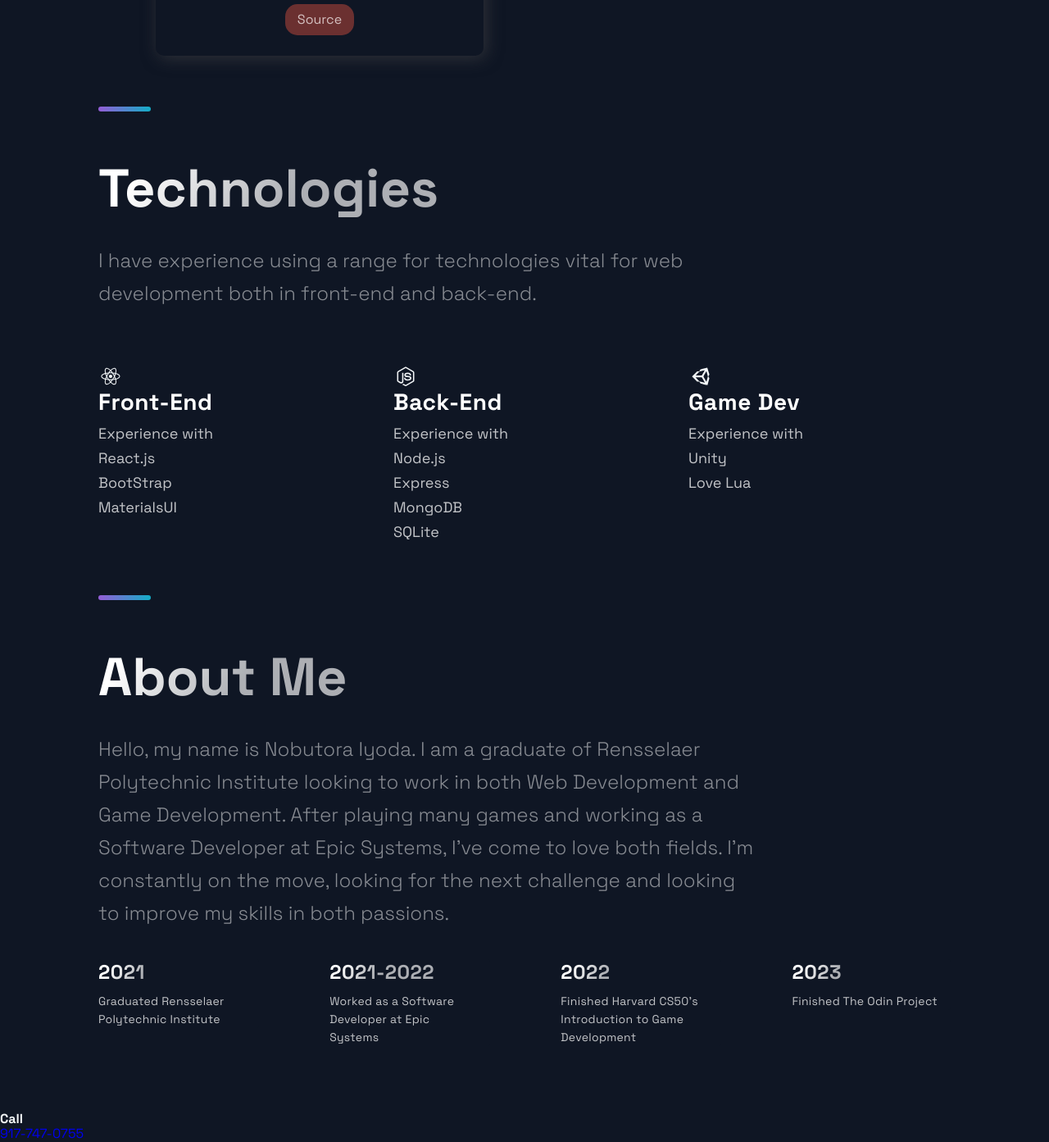
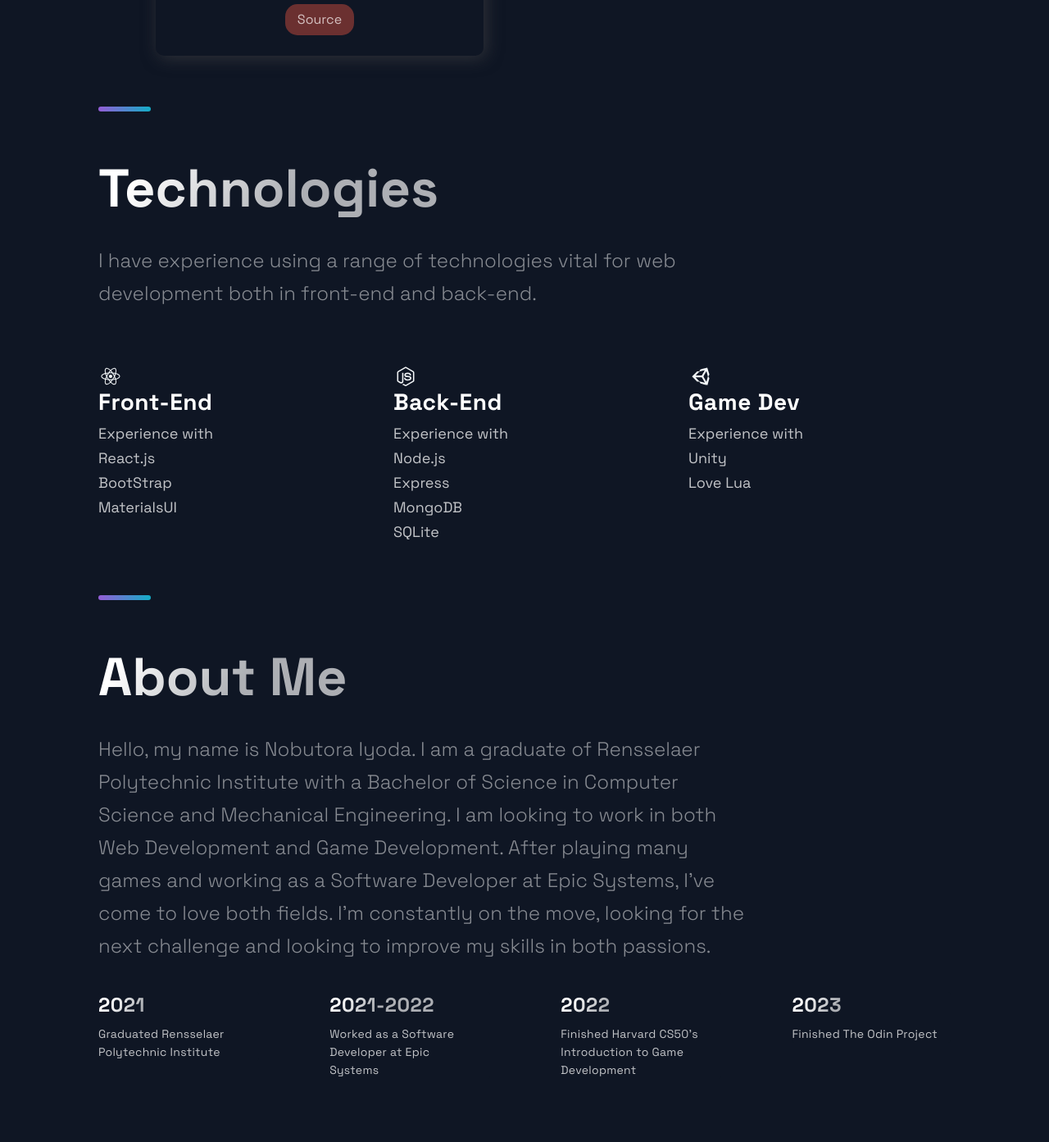
Before and after one commit to Noby1Kenobi/portfolio-website, a Next.js app: page / in a window 1280 px wide. Shown: the part 1971-3364 px from the top of the page at 82% size. Built offline with nearby package versions, Linux system fonts and the light colour scheme.

Commit message:
Fix typos and add my degree to the About Me

```diff
--- a/src/components/Technologies/Technologies.js
+++ b/src/components/Technologies/Technologies.js
@@ -8,7 +8,7 @@ const Technologies = () =>  (
     <SectionDivider />
     <SectionTitle main>Technologies</SectionTitle>
     <SectionText>
-      I have experience using a range for technologies vital for web development both in front-end and back-end.
+      I have experience using a range of technologies vital for web development both in front-end and back-end.
     </SectionText>
     <List>
       <ListItem>
--- a/src/components/TimeLine/TimeLine.js
+++ b/src/components/TimeLine/TimeLine.js
@@ -47,7 +47,8 @@ const Timeline = () => {
       <SectionDivider />
       <SectionTitle main>About Me</SectionTitle>
       <SectionText>
-        Hello, my name is Nobutora Iyoda. I am a graduate of Rensselaer Polytechnic Institute looking to work in both Web Development and Game Development.
+        Hello, my name is Nobutora Iyoda. I am a graduate of Rensselaer Polytechnic Institute with a Bachelor of Science in Computer Science and Mechanical Engineering.
+        I am looking to work in both Web Development and Game Development.
         After playing many games and working as a Software Developer at Epic Systems, I've come to love both fields.
         I'm constantly on the move, looking for the next challenge and looking to improve my skills in both passions.
       </SectionText>
```
